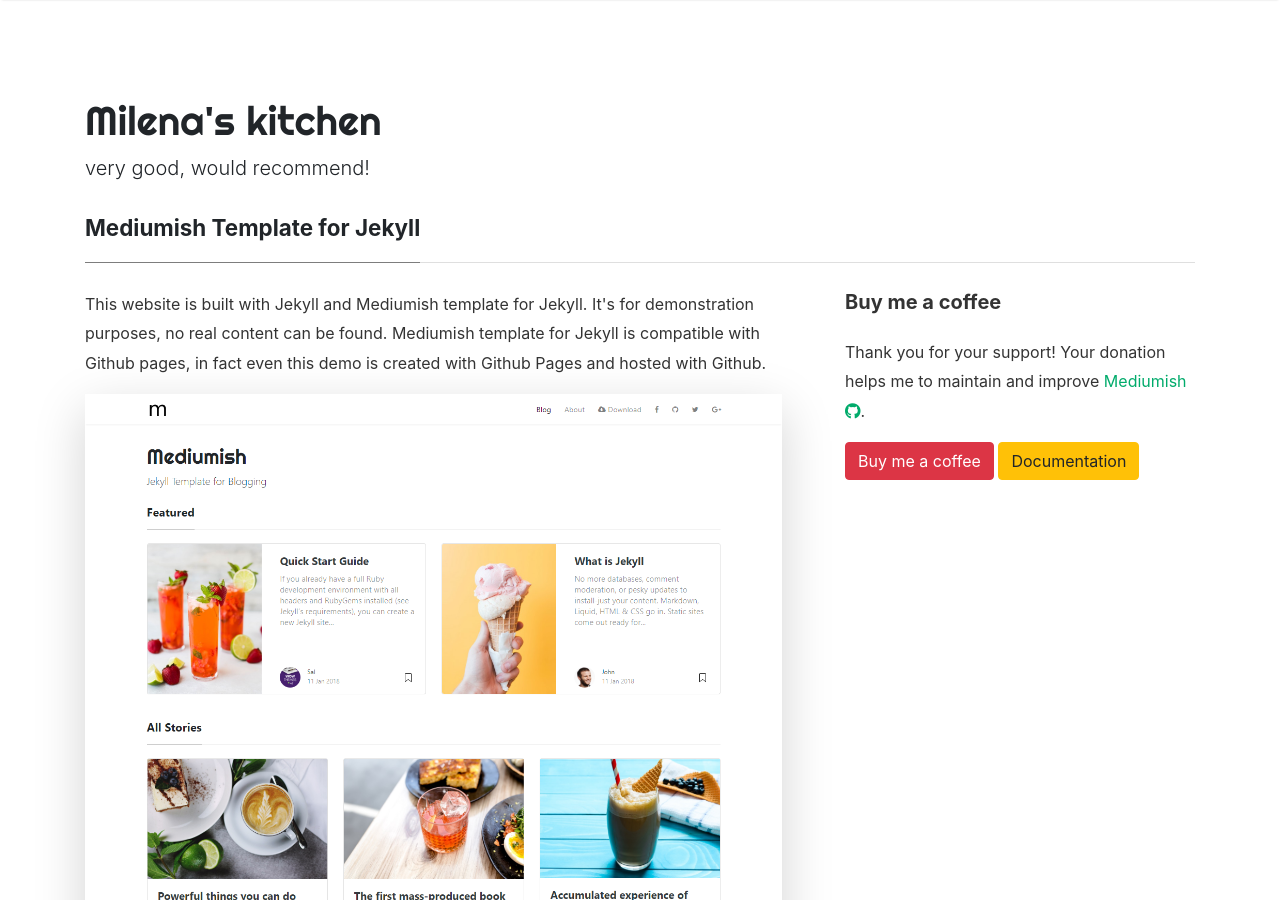
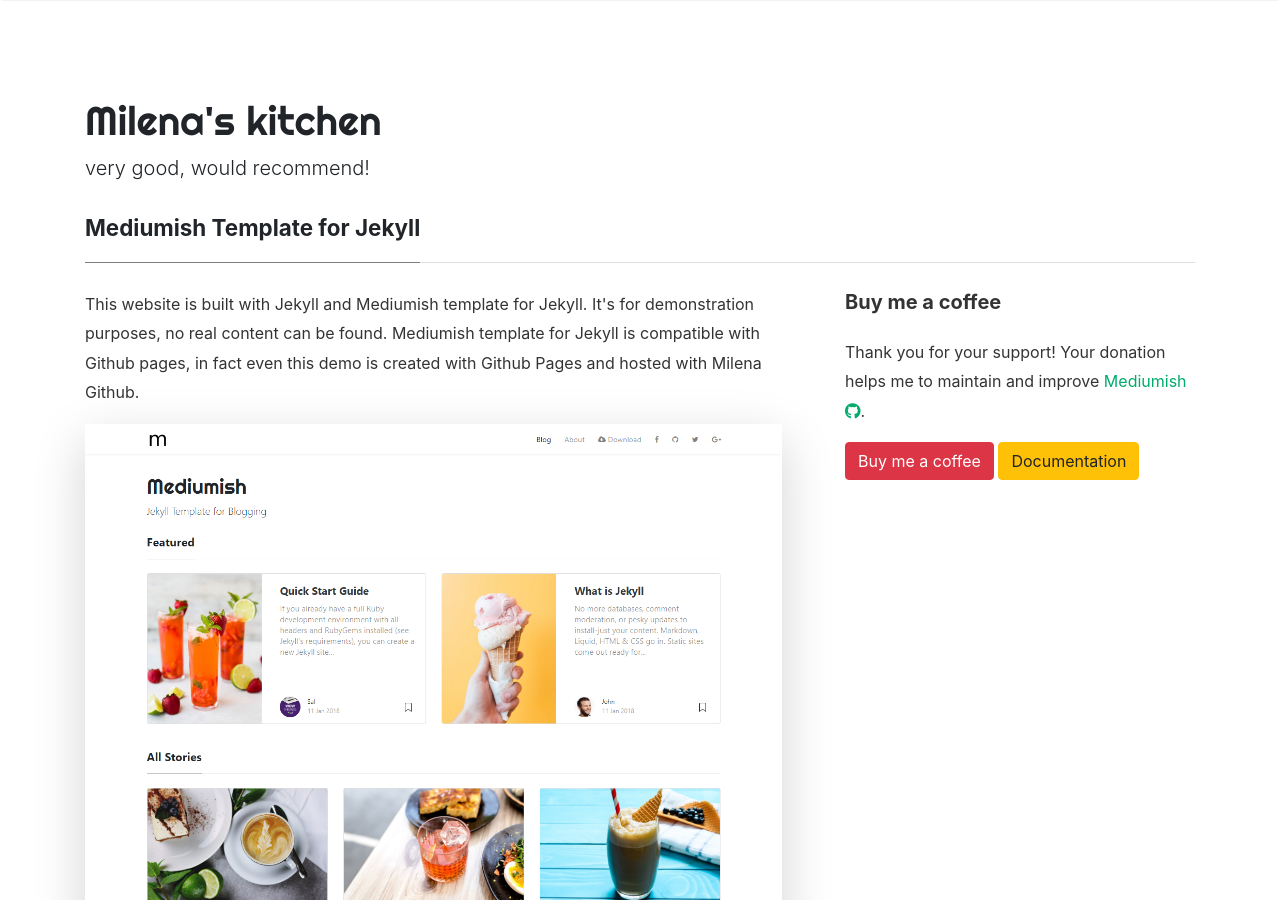
Before and after one commit to Milenawie/milenawie2, a Jekyll site: the page built from _pages/about.md, in a window 1280 px wide and 900 px high. Built offline with Jekyll 4.4.1, drawn with Linux system fonts in a browser that asks for light colours; nearby versions of some CDN libraries; comment, search, counter and statistics services are not loaded.

Commit message:
Update about.md

```diff
--- a/_pages/about.md
+++ b/_pages/about.md
@@ -8,7 +8,8 @@ comments: true
 <div class="row justify-content-between">
 <div class="col-md-8 pr-5">
 
-<p>This website is built with Jekyll and Mediumish template for Jekyll. It's for demonstration purposes, no real content can be found. Mediumish template for Jekyll is compatible with Github pages, in fact even this demo is created with Github Pages and hosted with Github.</p>
+<p>This website is built with Jekyll and Mediumish template for Jekyll. It's for demonstration purposes, no real content can be found. Mediumish template for Jekyll is compatible with Github pages, in fact even this demo is created with Github Pages and hosted with Milena Github.</p>
+
 
 <p class="mb-5"><img class="shadow-lg" src="{{site.baseurl}}/assets/images/mediumish-jekyll-template.png" alt="jekyll template mediumish" /></p>
 <h4>Documentation</h4>
```
